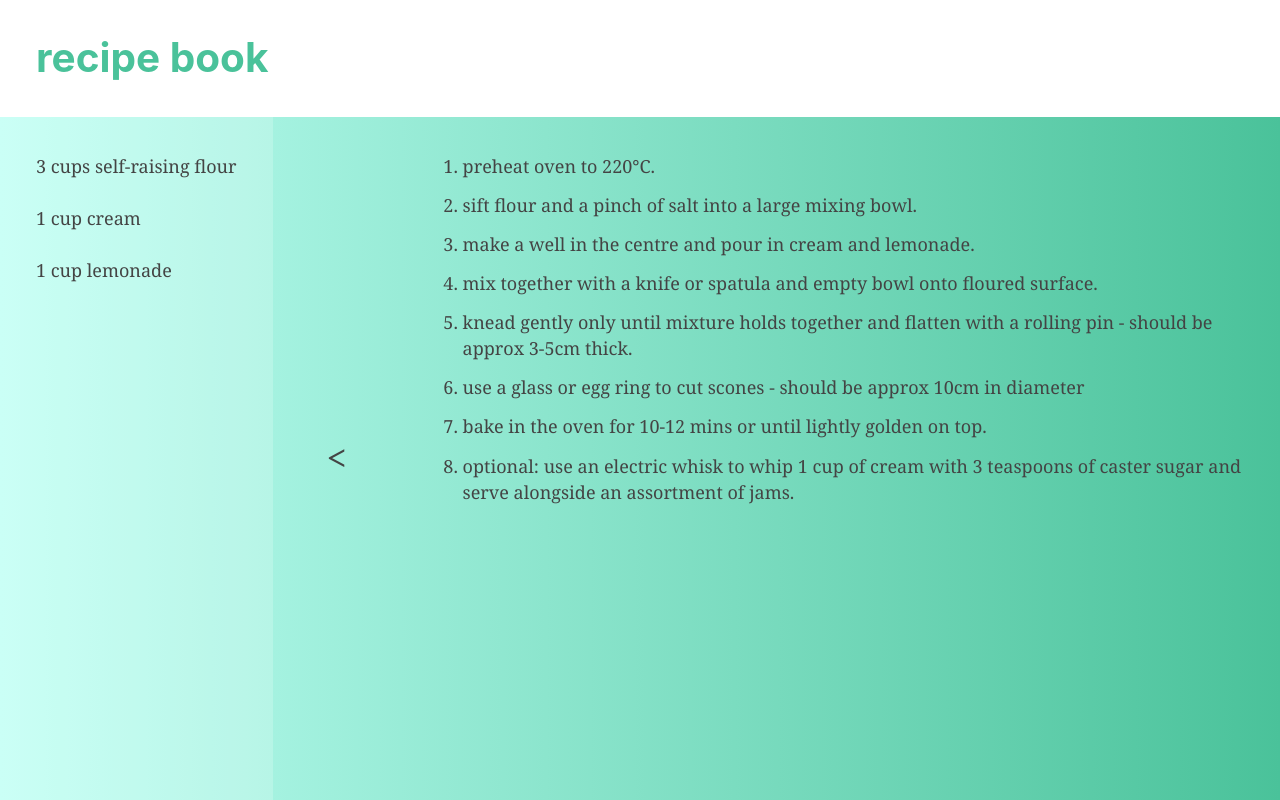
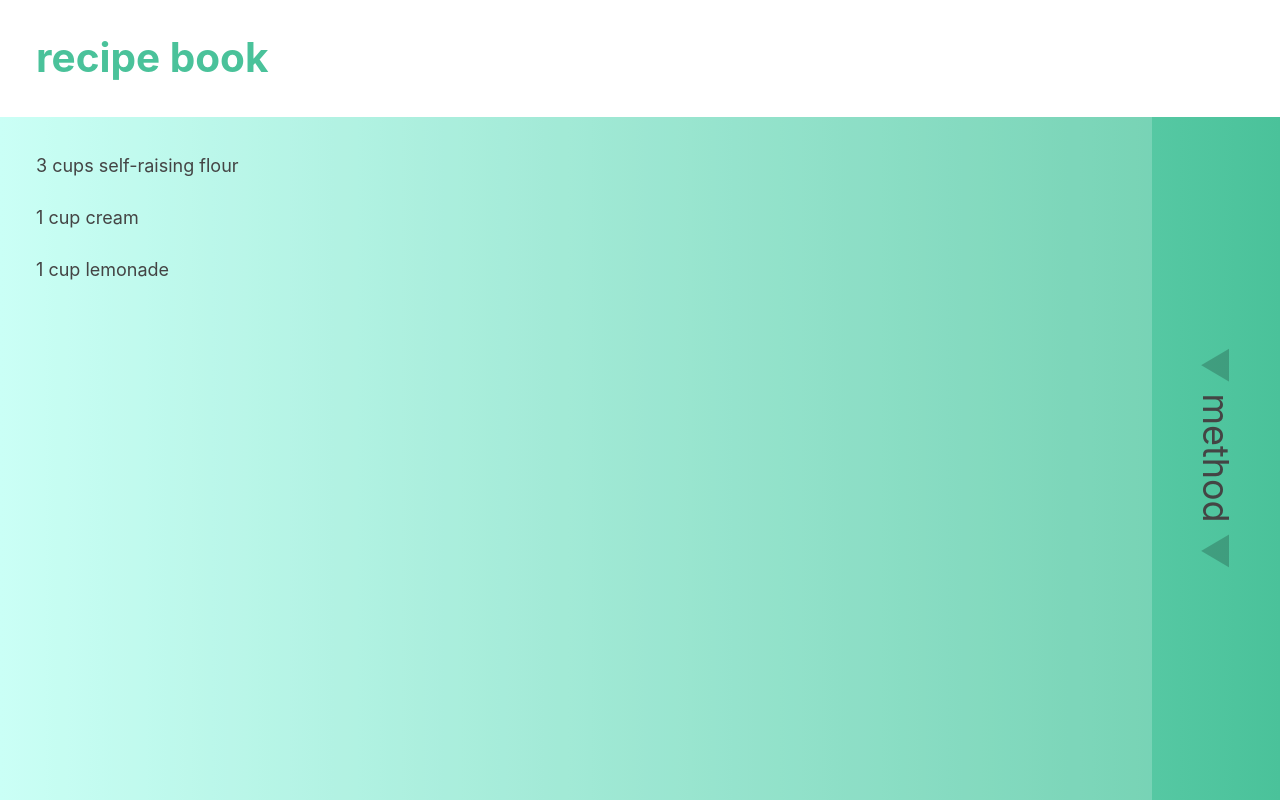
Before and after one commit to dijonmusters/recipe-book, a Gatsby site: page /recipes/kombucha in a window 1280 px wide. Built offline with nearby package versions, Linux system fonts and the light colour scheme; Gatsby itself is replaced by a stand-in of ours.

Commit message:
LOOKS: Fix width of ingredients panel and misc styling

```diff
--- a/src/components/layout.css
+++ b/src/components/layout.css
@@ -1,5 +1,6 @@
 html {
-  font-family: sans-serif;
+  font-family: -apple-system, BlinkMacSystemFont, Segoe UI, Roboto, Oxygen,
+  Ubuntu, Cantarell, Fira Sans, Droid Sans, Helvetica Neue, sans-serif;;
   -ms-text-size-adjust: 100%;
   -webkit-text-size-adjust: 100%;
 }
@@ -198,7 +199,8 @@ html {
 }
 body {
   color: hsla(0, 0%, 0%, 0.8);
-  font-family: georgia, serif;
+  font-family: -apple-system, BlinkMacSystemFont, Segoe UI, Roboto, Oxygen,
+  Ubuntu, Cantarell, Fira Sans, Droid Sans, Helvetica Neue, sans-serif;
   font-weight: normal;
   word-wrap: break-word;
   font-kerning: normal;
--- a/src/components/layout.js
+++ b/src/components/layout.js
@@ -11,6 +11,7 @@ const Container = styled.div`
   display: flex;
   flex-direction: column;
   background: linear-gradient(to right, #BDFFF3, #4AC29A);
+  text-transform: lowercase;
 `;
 
 const Main = styled.main`
--- a/src/components/recipe.js
+++ b/src/components/recipe.js
@@ -4,16 +4,19 @@ import styled from 'styled-components';
 const Container = styled.div`
   flex: 1;
   display: flex;
-  justify-content: flex-end;
+  justify-content: ${props => props.selected ? 'flex-start' : 'flex-end'};
   overflow-x: hidden;
+  color: #444;
 `;
 
 const Ingredients = styled.div`
   padding: 2rem;
+  flex-grow: 1;
+  flex-shrink: 0;
+  flex-basis: ${props => props.selected ? '90%' : '0'};
   background-color: rgba(255, 255, 255, 0.2);
   height: ${props => props.selected ? 'auto' : '0'};
   overflow-y: scroll;
-  color: #444;
 `;
 
 const Method = styled.div`
@@ -21,8 +24,9 @@ const Method = styled.div`
   flex-grow: 1;
   flex-shrink: 0;
   flex-basis: ${props => props.selected ? '90%' : '0'};
+  height: ${props => props.selected ? 'auto' : '0'};
   transition: all 0.2s ease-in;
-  color: #444;
+  overflow-y: scroll;
 `;
 
 const Tab = styled.div`
@@ -32,9 +36,9 @@ const Tab = styled.div`
   flex-grow: 0;
   flex-shrink: 0;
   flex-basis: ${props => props.selected ? '10%' : '0'};
+  background-color: ${props => props.selected ? '' : 'rgba(255, 255, 255, 0.4)'};
   justify-content: center;
   align-items: center;
-  color: #444;
   transition: all 0.2s ease-in;
   &:hover {
     cursor: pointer;
@@ -42,7 +46,7 @@ const Tab = styled.div`
 `;
 
 const Text = styled.div`
-  transform: ${props => props.selected ? 'rotate(-360deg)' : 'rotate(-90deg)'};
+  transform: ${props => props.selected ? 'rotate(90deg)' : 'rotate(-90deg)'};
   font-size: 2rem;
   transition: all 0.2s;
 `;
@@ -52,6 +56,12 @@ const Ingredient = styled.span`
   &:hover {
     cursor: pointer;
   }
+`;
+
+const Chevron = styled.span`
+  margin: 10px;
+  color: rgba(0, 0, 0, 0.2);
+  transform: translateY(200px);
 `;
 
 const Recipe = ({ method, ingredients }) => {
@@ -75,12 +85,16 @@ const Recipe = ({ method, ingredients }) => {
     </p>
   );
   return (
-    <Container>
+    <Container selected={selected}>
       <Ingredients selected={selected}>
         {ingredients.map(renderIngredient)}
       </Ingredients>
       <Tab selected={selected} onClick={handleToggle}>
-        <Text selected={selected}>{ selected ? '<' : 'Ingredients' }</Text>
+      <Text selected={selected}>
+        <Chevron>&#9660;</Chevron>
+        { selected ? 'Method' : 'Ingredients' }
+        <Chevron>&#9660;</Chevron>
+      </Text>
       </Tab>
       <Method selected={!selected}>
         <div dangerouslySetInnerHTML={{ __html: method }} />
--- a/src/pages/index.js
+++ b/src/pages/index.js
@@ -35,6 +35,7 @@ const Card = styled.div`
   align-items: center;
   justify-content: center;
   font-size: 1rem;
+  box-shadow: 0px 4px 8px 0px rgba(0, 0, 0, 0.1);
 `;
 
 const LinkStyled = styled(Link)`
@@ -46,12 +47,12 @@ const LinkStyled = styled(Link)`
 
 const RecipeGrid = styled.div`
   display: grid;
-  grid-gap: 0.25rem;
+  grid-gap: 0.125rem;
   grid-template-columns: 1fr 1fr 1fr;
+  width: 100%;
   @media only screen and (max-width: 768px) {
     display: flex;
     flex-direction: column;
-    width: 100%;
   }
 `;
 
```
